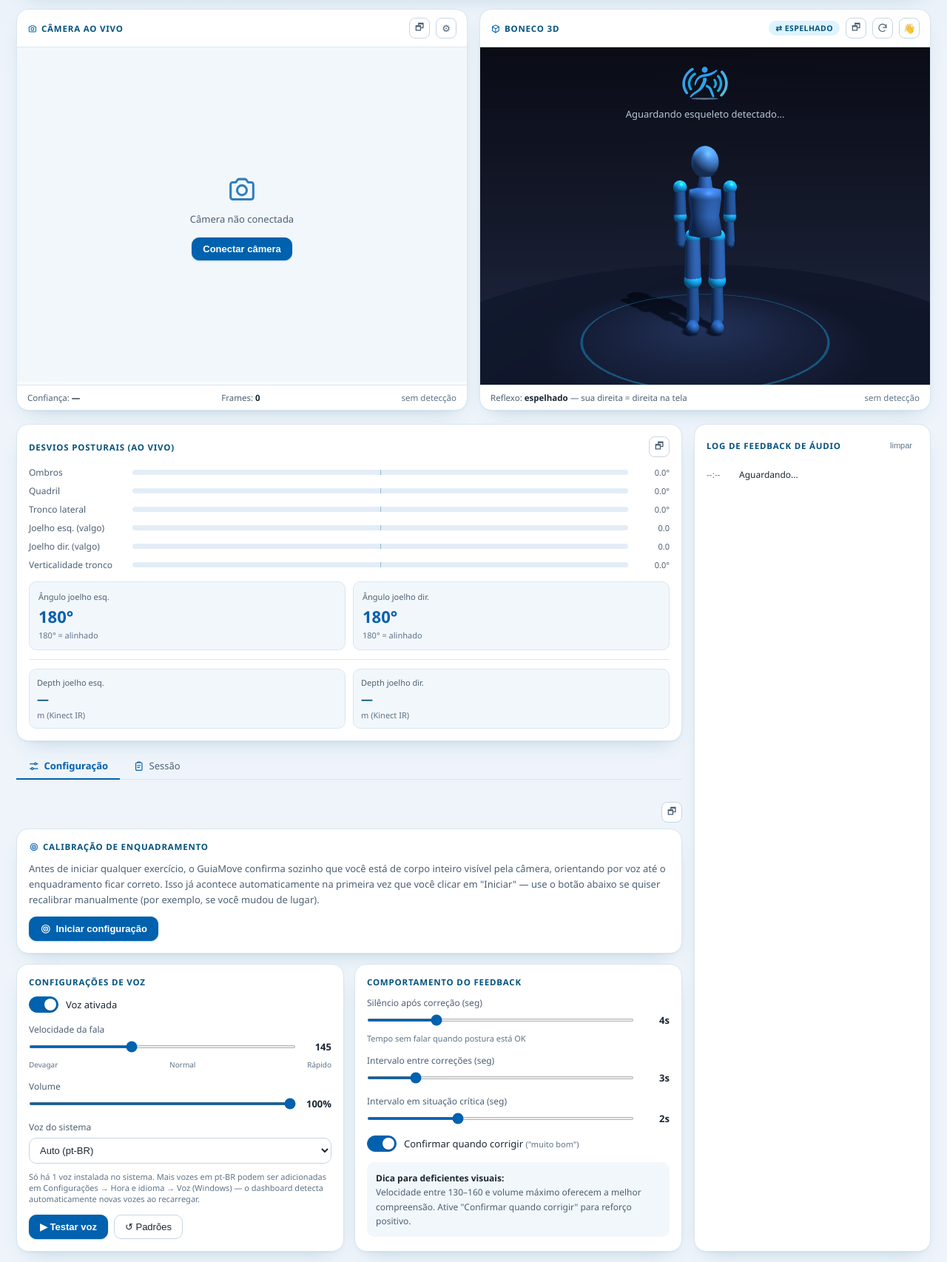
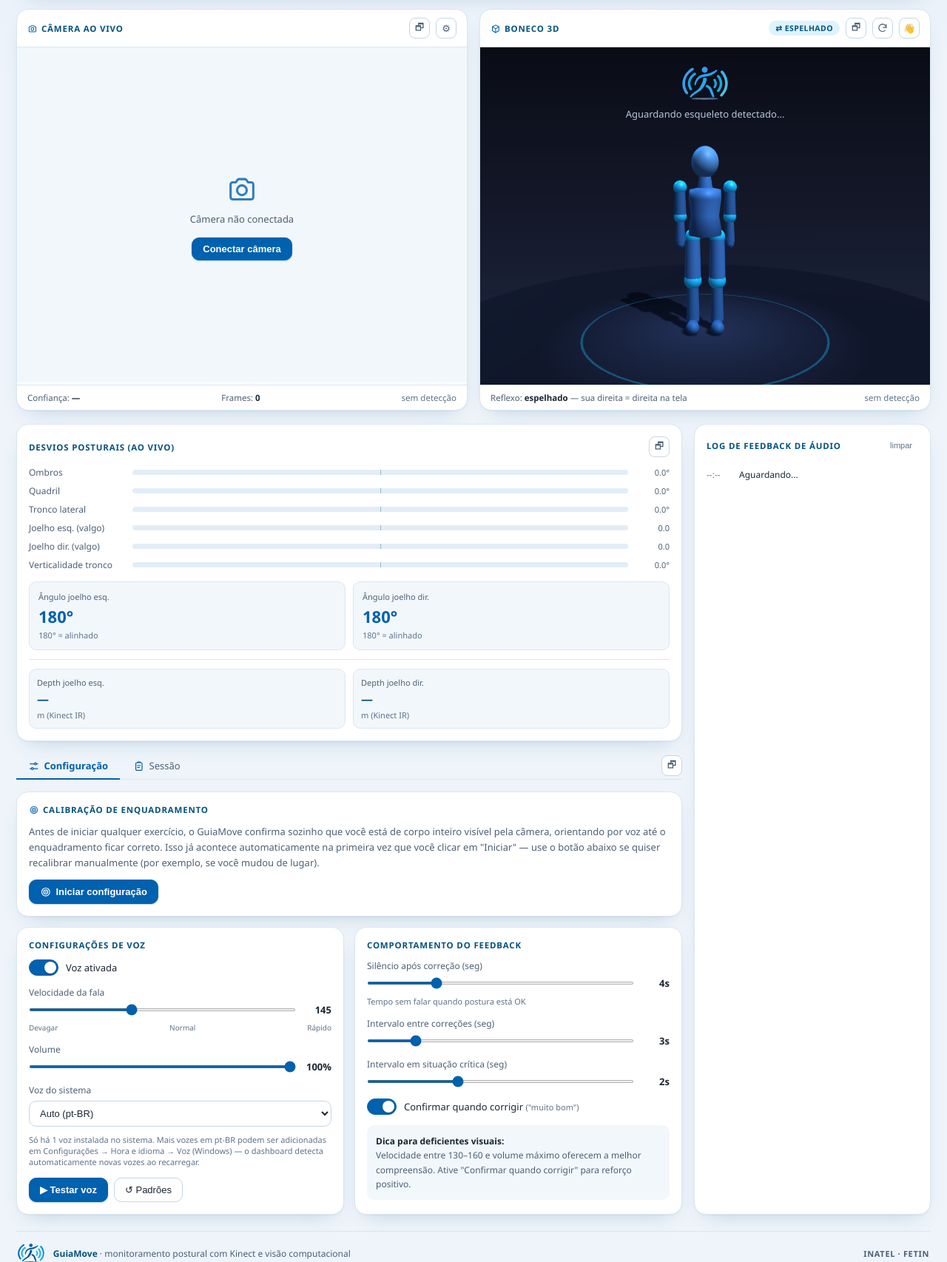
Before and after one commit to TulioH4/GuiaMove, a Flask app: page / in a window 1280 px wide. Shown: the part 239-1945 px from the top of the page at 74% size. Run offline with Flask 3, Linux system fonts and the light colour scheme; data that the repository does not hold is empty; some libraries are stand-ins or nearby versions.

Commit message:
Painel: tira o vão entre as abas e o quadro de calibração
O botão de abrir a configuração em janela separada ficava sozinho numa linha
acima do primeiro quadro, e a margem das abas somava com o espaçamento do
contêiner. O botão passa para a barra das abas (à direita, só na aba
Configuração, com nome acessível) e o espaço até o quadro fica igual ao dos
demais blocos (16 px).

Co-Authored-By: Claude Sonnet 5 <noreply@anthropic.com>

```diff
--- a/web/templates/dashboard.html
+++ b/web/templates/dashboard.html
@@ -210,12 +210,15 @@ body.solo-mode .live-head::before{content:"";flex:0 0 auto;width:124px;height:21
 .tmsg{color:var(--text)}
 
 /* ── Tabs (Voz / Sessão) ── */
-.tabs{display:flex;gap:2px;margin-bottom:14px;border-bottom:1px solid var(--tabs-line)}
+.tabs{display:flex;gap:2px;border-bottom:1px solid var(--tabs-line)}
 .tab{padding:8px 16px;font-size:13px;color:var(--tab-fg);cursor:pointer;border-bottom:2px solid transparent;margin-bottom:-1px;transition:all .15s}
 .tab:hover{color:var(--tab-hover)}
 .tab.active{color:var(--tab-on-fg);border-bottom-color:var(--tab-on-line);font-weight:600}
 .tabpanel{display:none}
 .tabpanel.active{display:block}
+.tabbar{position:relative}
+.tabbar-pop{position:absolute;right:0;top:3px}
+.live-icon-btn[hidden]{display:none}
 
 /* ── Voice panel ── */
 .voice-grid{display:grid;grid-template-columns:1fr 1fr;gap:14px}
@@ -481,16 +484,16 @@ code{background:var(--bg4);color:var(--title);padding:2px 7px;border-radius:4px;
     </div>
 
     <!-- Tabs: Configuração / Sessão -->
+    <div class="tabbar">
+    <button class="live-icon-btn tabbar-pop" id="btnPopConfig" onclick="popOut('config')" title="Abrir a configuração em janela separada (útil pra mostrar em outra tela)" aria-label="Abrir a configuração em janela separada">🗗</button>
     <div class="tabs" role="tablist" aria-label="Configuração e sessão">
       <div class="tab active" role="tab" tabindex="0" aria-selected="true" aria-controls="panel-voice" onclick="switchTab('voice',this)" onkeydown="tabKey(event,this)"><svg class="i" viewBox="0 0 24 24" aria-hidden="true"><path d="M4 7h9.2M17.4 7H20M4 17h2.6M10.8 17H20"/><circle cx="15.3" cy="7" r="2.1"/><circle cx="8.7" cy="17" r="2.1"/></svg>Configuração</div>
       <div class="tab" role="tab" tabindex="0" aria-selected="false" aria-controls="panel-session" onclick="switchTab('session',this)" onkeydown="tabKey(event,this)"><svg class="i" viewBox="0 0 24 24" aria-hidden="true"><rect x="5.5" y="4.6" width="13" height="16" rx="2"/><path d="M9.2 4.6V3.4h5.6v1.2M9 10.4h6M9 14.4h4"/></svg>Sessão</div>
     </div>
+    </div>
 
     <!-- ══ TAB: CONFIGURAÇÃO (calibração de enquadramento + voz) ══ -->
     <div class="tabpanel active" id="panel-voice" role="tabpanel">
-      <div style="display:flex;justify-content:flex-end;margin-bottom:8px">
-        <button class="live-icon-btn" onclick="popOut('config')" title="Abrir em janela separada (útil pra mostrar em outra tela)">🗗</button>
-      </div>
       <div class="card" style="margin-bottom:14px">
         <div class="ctitle" role="heading" aria-level="2"><svg class="i" viewBox="0 0 24 24" aria-hidden="true"><circle cx="12" cy="12" r="8.2"/><circle cx="12" cy="12" r="4.2"/><circle cx="12" cy="12" r=".7" fill="currentColor"/></svg>Calibração de enquadramento</div>
         <p style="font-size:13px;color:var(--text2);line-height:1.6;margin-bottom:12px">
@@ -1438,6 +1441,7 @@ function switchTab(name, el) {
   el.classList.add("active");
   el.setAttribute("aria-selected", "true");
   document.getElementById("panel-"+name).classList.add("active");
+  document.getElementById("btnPopConfig").hidden = (name !== "voice");
 }
 // As abas são <div>: sem isto só o mouse as acionava. Enter ou Espaço ativam, como num botão.
 function tabKey(ev, el) {
```
